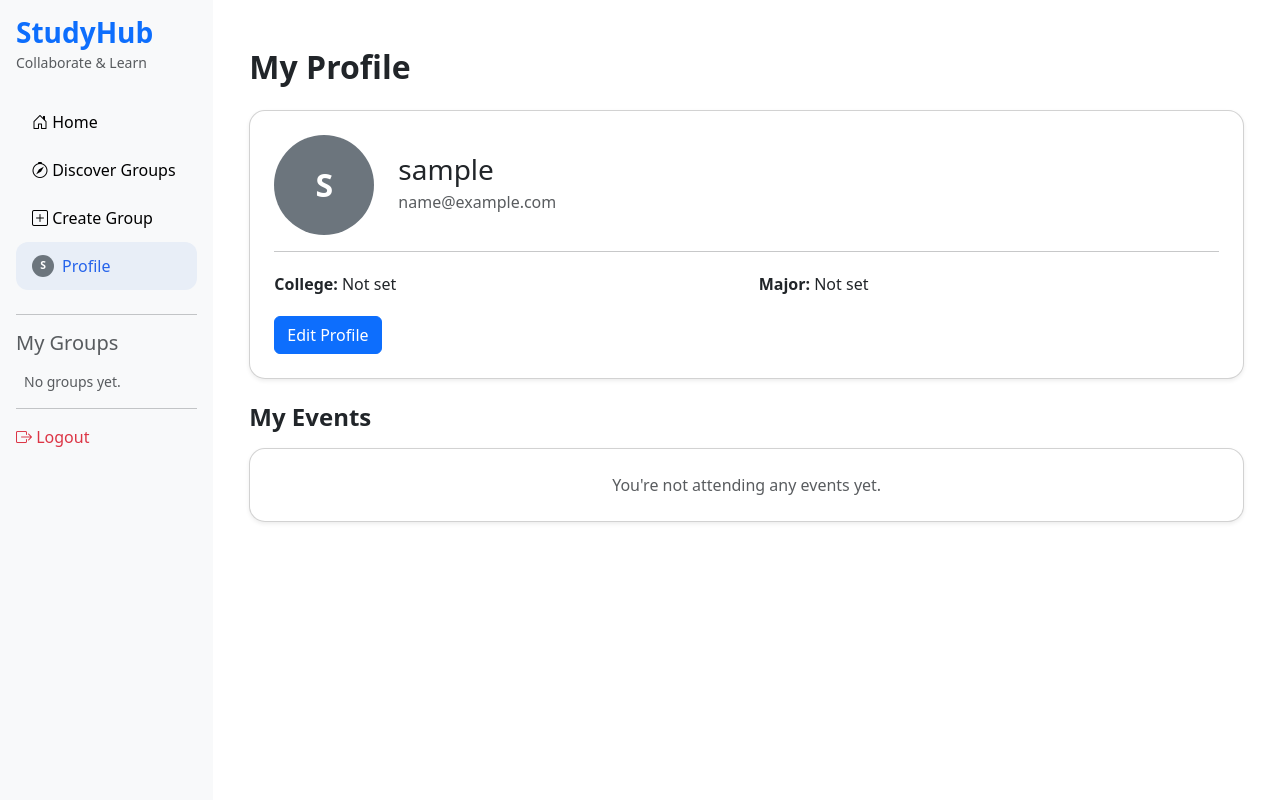
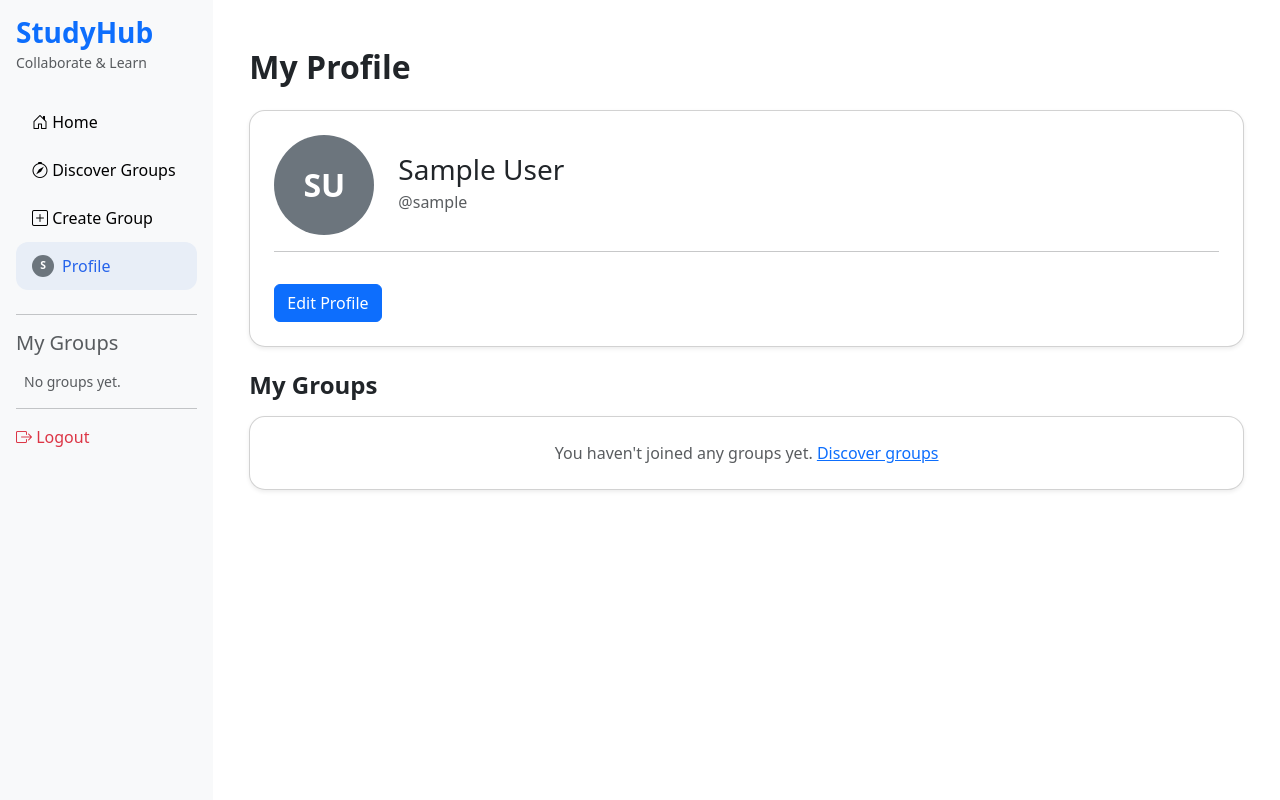
Before and after one commit to CASanchez94/SWEProject, a Django app: page /profile-page/ in a window 1280 px wide. Run offline with Django 5.2, Linux system fonts and the light colour scheme; the visitor is signed in with stand-in values (Sample User, id 1); data that the repository does not hold is empty.

Commit message:
Profile Update

```diff
--- a/classApp/templates/discover.html
+++ b/classApp/templates/discover.html
@@ -89,6 +89,7 @@
             <button type="button" class="btn btn-outline-secondary rounded-pill px-3 py-2 filter-chip" data-filter="mathematics">Mathematics</button>
             <button type="button" class="btn btn-outline-secondary rounded-pill px-3 py-2 filter-chip" data-filter="physics">Physics</button>
             <button type="button" class="btn btn-outline-secondary rounded-pill px-3 py-2 filter-chip" data-filter="history">History</button>
+            <button type="button" class="btn btn-outline-secondary rounded-pill px-3 py-2 filter-chip" data-filter="other">Other</button>
         </div>
 
         <p class="text-muted mt-3 mb-0 results-text" id="resultsText">
@@ -158,6 +159,7 @@ document.addEventListener('DOMContentLoaded', function () {
     const resultsText = document.getElementById('resultsText');
 
     let activeFilter = 'all';
+    const otherCategories = ['computer science', 'chemistry', 'mathematics', 'physics', 'history'];
 
     function updateResults() {
         const searchValue = searchInput.value.trim().toLowerCase();
@@ -167,7 +169,9 @@ document.addEventListener('DOMContentLoaded', function () {
             const category = card.dataset.category.toLowerCase();
             const searchableText = card.dataset.search.toLowerCase();
 
-            const matchesFilter = activeFilter === 'all' || category.includes(activeFilter);
+            const matchesFilter = activeFilter === 'all'
+                || (activeFilter === 'other' && !otherCategories.includes(category))
+                || category.includes(activeFilter);
             const matchesSearch = searchableText.includes(searchValue);
 
             if (matchesFilter && matchesSearch) {
--- a/classApp/templates/profile_page.html
+++ b/classApp/templates/profile_page.html
@@ -19,61 +19,65 @@
         <div class="rounded-circle bg-secondary d-flex align-items-center justify-content-center"
              style="width:100px; height:100px; flex-shrink:0;">
           <span class="text-white fw-bold" style="font-size: 2rem;">
-            {{ user.username|first|upper }}
+            {% if user.first_name and user.last_name %}{{ user.first_name|first|upper }}{{ user.last_name|first|upper }}{% else %}{{ user.username|first|upper }}{% endif %}
           </span>
         </div>
       {% endif %}
 
-      <!-- Name, Email, Bio -->
+      <!-- Name, Username, Year, Major, Bio -->
       <div>
-        <h3 class="mb-1">{{ user.username }}</h3>
-        <p class="text-muted mb-1">{{ user.email }}</p>
+        <h3 class="mb-1">{{ user.get_full_name|default:user.username }}</h3>
+        <p class="text-muted mb-1">@{{ user.username }}</p>
+        {% if user.profile.classification or user.profile.major %}
+          <p class="text-muted mb-2">
+            {% if user.profile.classification %}{{ user.profile.get_classification_display }}{% endif %}
+            {% if user.profile.major %}
+              {% if user.profile.classification %} • {% endif %}{{ user.profile.major.name }}
+            {% endif %}
+          </p>
+        {% endif %}
+        {% if user.profile.college %}
+          <p class="text-muted mb-2">
+            <small><strong>College:</strong> {{ user.profile.college.name }}</small>
+          </p>
+        {% endif %}
         <p class="mb-0">{{ user.profile.bio }}</p>
       </div>
     </div>
 
     <hr>
 
-    <!-- College and Major -->
-    <div class="row mt-1">
-      <div class="col-md-6">
-        <p class="mb-1">
-          <strong>College:</strong> {{ user.profile.college.name|default:"Not set" }}
-        </p>
-      </div>
-      <div class="col-md-6">
-        <p class="mb-1">
-          <strong>Major:</strong> {{ user.profile.major.name|default:"Not set" }}
-        </p>
-      </div>
-    </div>
-  <!-- Edit Profile -->
+    <!-- Edit Profile -->
     <div class="mt-3">
       <a href="{% url 'profile' %}" class="btn btn-primary">Edit Profile</a>
     </div>
   </div>
 
-  <!-- Events Section -->
-  <h4 class="fw-bold mb-3">My Events</h4>
-  {% if events %}
+  <!-- Groups Section -->
+  <h4 class="fw-bold mb-3">My Groups</h4>
+  {% if user.study_groups.all %}
     <div class="row">
-      {% for event in events %}
+      {% for group in user.study_groups.all %}
         <div class="col-md-6 mb-3">
           <div class="card rounded-4 shadow-sm p-3 h-100">
-            <h5 class="fw-bold mb-2">{{ event.title }}</h5>
-            <p class="mb-1">
-              <strong>Date:</strong> {{ event.date|date:"M d, Y" }}
-            </p>
-            <p class="mb-0">
-              <strong>Location:</strong> {{ event.location }}
-            </p>
+            <div class="d-flex align-items-start gap-3 mb-2">
+              <div class="course-badge text-white rounded-2" style="background-color: {{ group.icon_color }}; width:40px; height:40px; display:flex; align-items:center; justify-content:center; flex-shrink:0;">
+                {{ group.course_code|slice:":2"|upper }}
+              </div>
+              <div>
+                <h5 class="fw-bold mb-0">{{ group.course_code }}</h5>
+                <p class="mb-0 text-muted small">{{ group.name }}</p>
+              </div>
+            </div>
+            <p class="mb-2 small">{{ group.description|default:"No description." }}</p>
+            <a href="{% url 'group_detail' group.id %}" class="btn btn-sm btn-outline-primary">View Group</a>
           </div>
         </div>
       {% endfor %}
     </div>
   {% else %}
     <div class="card rounded-4 shadow-sm p-4 text-center text-muted">
-      <p class="mb-0">You're not attending any events yet.</p>
+      <p class="mb-0">You haven't joined any groups yet. <a href="{% url 'discover' %}">Discover groups</a></p>
     </div>
   {% endif %}
 
```
Also changed, not shown: classApp/static/css/create_group.css (added, +13 -0 lines), classApp/templates/create_group.html (+36 -21 lines), classApp/templates/profile.html (+13 -2 lines).
